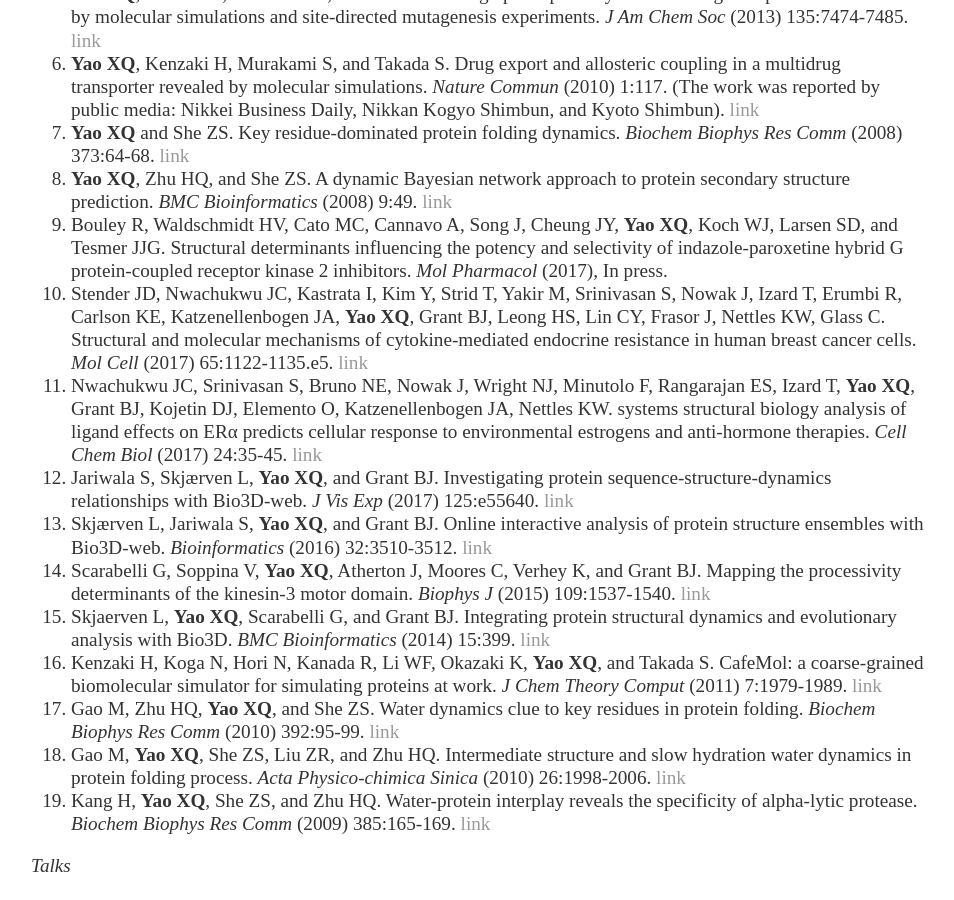
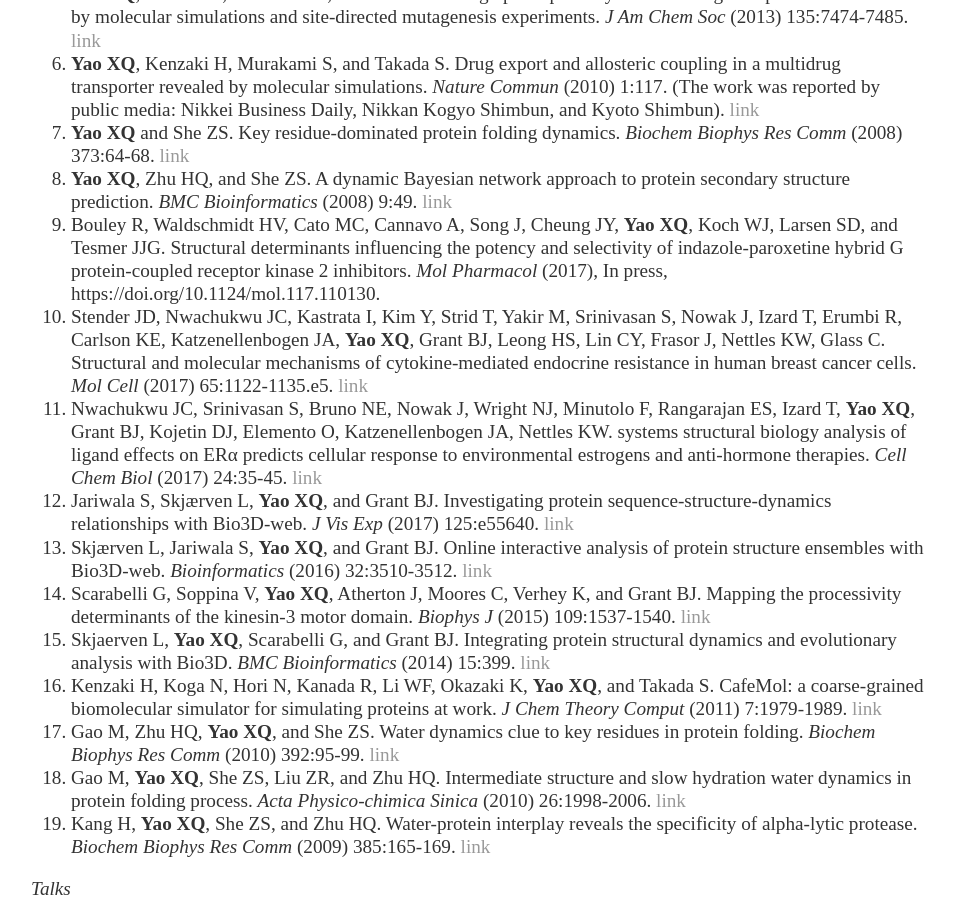
Before and after one commit to xinqyao/xinqyao.github.io, a Jekyll site: the page built from publications/index.md, in a window 1280 px wide and 900 px high, scrolled down 550 px. Shown: the whole window, without its empty margins (161-1115 px from the left). Built offline with Jekyll 4.4.1, drawn with Linux system fonts in a browser that asks for light colours; some of the changed lines change nothing that is shown.

Commit message:
Update index.md

```diff
--- a/publications/index.md
+++ b/publications/index.md
@@ -16,7 +16,7 @@ title: "Publications of Xin-Qiu Yao"
 6.	**Yao XQ**, Kenzaki H, Murakami S, and Takada S. Drug export and allosteric coupling in a multidrug transporter revealed by molecular simulations. *Nature Commun* (2010) 1:117. (The work was reported by public media: Nikkei Business Daily, Nikkan Kogyo Shimbun, and Kyoto Shimbun). [link](https://www.nature.com/articles/ncomms1116)
 7.	**Yao XQ** and She ZS. Key residue-dominated protein folding dynamics. *Biochem Biophys Res Comm* (2008) 373:64-68. [link](http://www.sciencedirect.com/science/article/pii/S0006291X08010978)
 8.	**Yao XQ**, Zhu HQ, and She ZS. A dynamic Bayesian network approach to protein secondary structure prediction. *BMC Bioinformatics* (2008) 9:49. [link](https://bmcbioinformatics.biomedcentral.com/articles/10.1186/1471-2105-9-49)
-9.	Bouley R, Waldschmidt HV, Cato MC, Cannavo A, Song J, Cheung JY, **Yao XQ**, Koch WJ, Larsen SD, and Tesmer JJG. Structural determinants influencing the potency and selectivity of indazole-paroxetine hybrid G protein-coupled receptor kinase 2 inhibitors. *Mol Pharmacol* (2017), In press.
+9.	Bouley R, Waldschmidt HV, Cato MC, Cannavo A, Song J, Cheung JY, **Yao XQ**, Koch WJ, Larsen SD, and Tesmer JJG. Structural determinants influencing the potency and selectivity of indazole-paroxetine hybrid G protein-coupled receptor kinase 2 inhibitors. *Mol Pharmacol* (2017), In press, https://doi.org/10.1124/mol.117.110130.
 10.	Stender JD, Nwachukwu JC, Kastrata I, Kim Y, Strid T, Yakir M, Srinivasan S, Nowak J, Izard T, Erumbi R, Carlson KE, Katzenellenbogen JA, **Yao XQ**, Grant BJ, Leong HS, Lin CY, Frasor J, Nettles KW, Glass C. Structural and molecular mechanisms of cytokine-mediated endocrine resistance in human breast cancer cells. *Mol Cell* (2017) 65:1122-1135.e5. [link](http://www.cell.com/molecular-cell/abstract/S1097-2765(17)30122-3)
 11.	Nwachukwu JC, Srinivasan S, Bruno NE, Nowak J, Wright NJ, Minutolo F, Rangarajan ES, Izard T, **Yao XQ**, Grant BJ, Kojetin DJ, Elemento O, Katzenellenbogen JA, Nettles KW. systems structural biology analysis of ligand effects on ERα predicts cellular response to environmental estrogens and anti-hormone therapies. *Cell Chem Biol* (2017) 24:35-45. [link](http://www.cell.com/cell-chemical-biology/abstract/S2451-9456(16)30437-8)
 12.	Jariwala S, Skjærven L, **Yao XQ**, and Grant BJ. Investigating protein sequence-structure-dynamics relationships with Bio3D-web. *J Vis Exp* (2017) 125:e55640. [link](https://www.jove.com/video/55640/investigating-protein-sequence-structure-dynamics-relationships-with)
```
